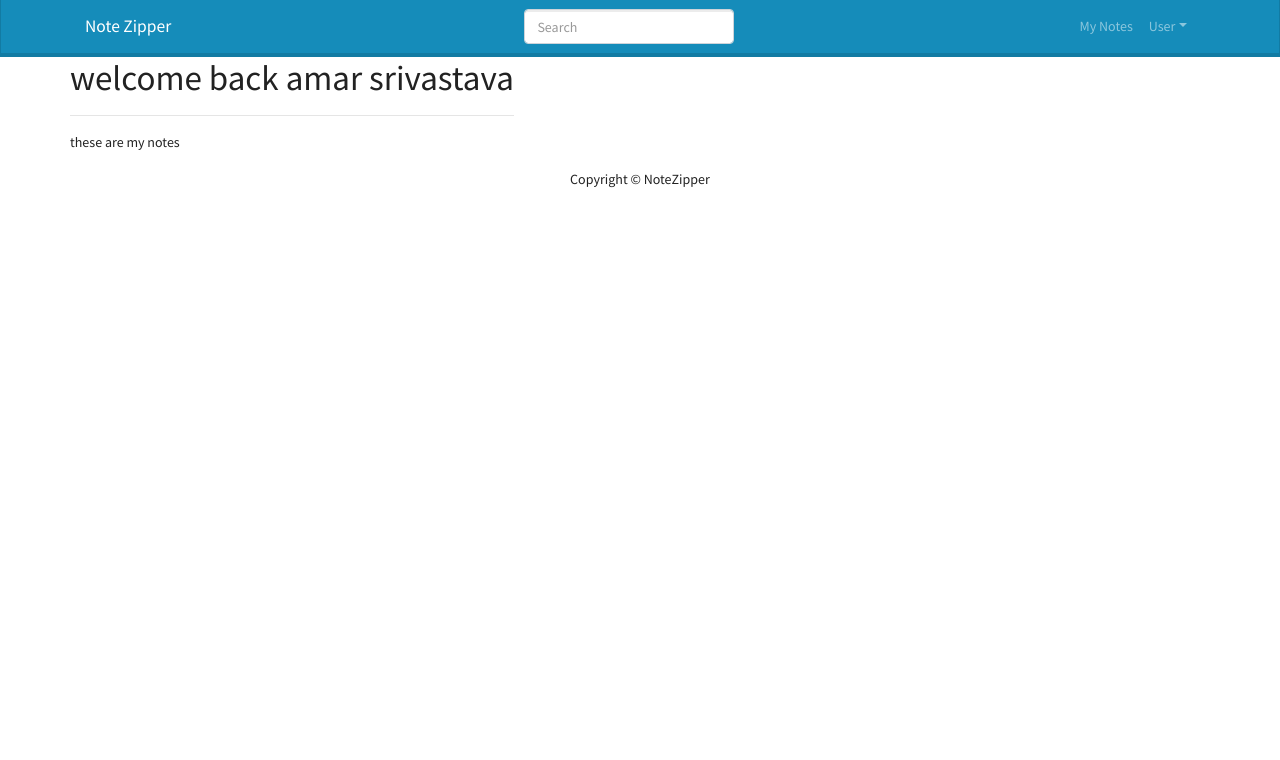
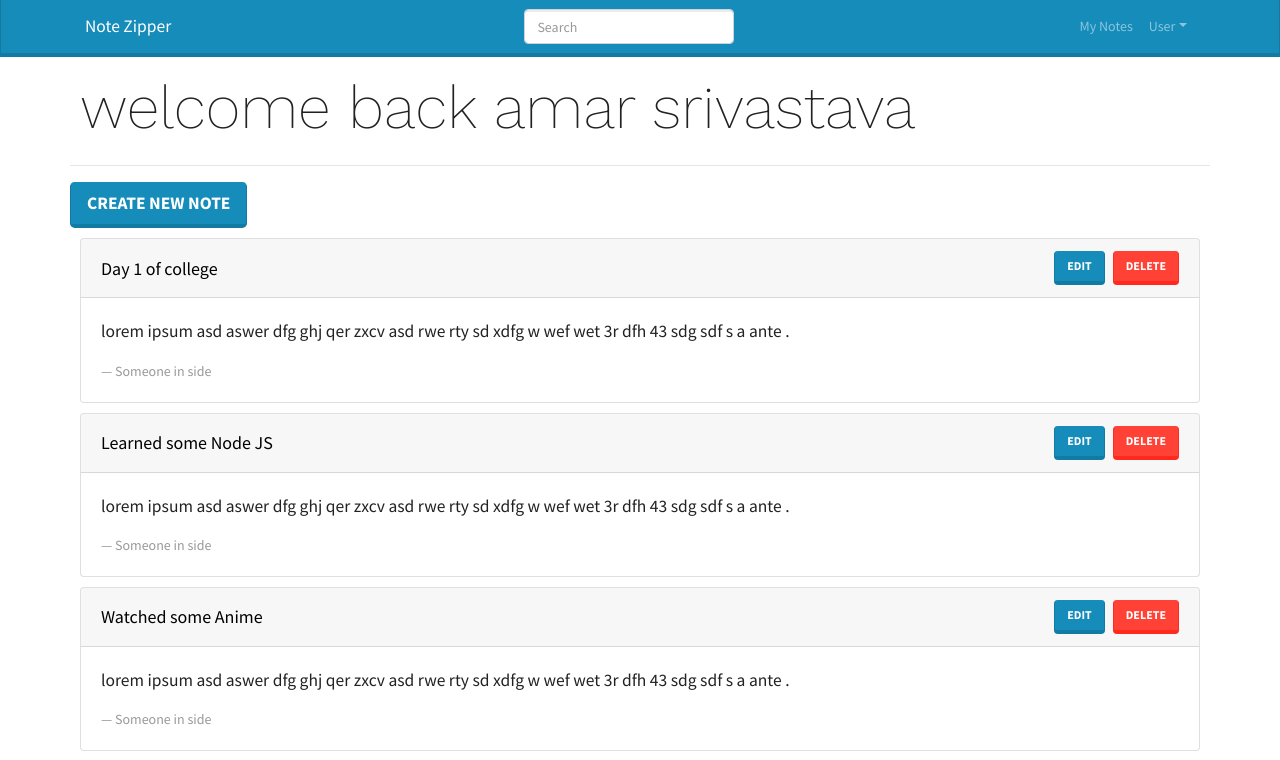
Before and after one commit to amarsrivastava68/NodeZipper-FullStack-Redux, a React (Create React App) app in the folder frontend/: page /mynotes in a window 1280 px wide. Shown: the top 760 px of the page. Built offline with nearby package versions, Linux system fonts and the light colour scheme.

Commit message:
added the My notes page ,implemented card functionality

```diff
--- a/frontend/src/components/MainScreen.js
+++ b/frontend/src/components/MainScreen.js
@@ -1,6 +1,6 @@
 import React from "react";
 import { Container, Row } from "react-bootstrap";
-
+import "./Screen.css";
 
 function MainScreen({ children, title }) {
   return (
--- /dev/null
+++ b/frontend/src/components/Screen.css
@@ -0,0 +1,27 @@
+@import url("https://fonts.googleapis.com/css2?family=Work+Sans:wght@200&display=swap");
+
+.mainback {
+  min-height: 93vh;
+  display: flex;
+  padding: 10px 0;
+}
+.page {
+  width: 100%;
+}
+.heading {
+  font-size: 60px;
+  /* font-family: "Ubuntu", sans-serif; */
+  font-family: "Work Sans", sans-serif;
+  padding: 5px 10px;
+}
+
+@media only screen and (min-width: 1200px) {
+}
+
+@media only screen and (max-width: 600px) {
+  .heading {
+    font-size: 30px;
+    display: flex;
+    justify-content: center;
+  }
+}
--- /dev/null
+++ b/frontend/src/data/notes.js
@@ -0,0 +1,30 @@
+const notes = [
+    {
+      _id: "1",
+      title: "Day 1 of college",
+      content:
+        "I made a few new friends and introduced myself to a lot of new teachers.",
+      category: "College",
+    },
+    {
+      _id: "2",
+      title: "Learned some Node JS",
+      content: "Learned how to create a server in node JS and my first API",
+      category: "Learning",
+    },
+    {
+      _id: "3",
+      title: "Watched some Anime",
+      content: "Finished 2 seasons of Attack on Titan and My Hero academia.",
+      category: "Entertainment",
+    },
+    {
+      _id: "4",
+      title: "Started React JS",
+      content:
+        "Made my first App in React JS, feels awesome to learn something new. I aim to be a full stack dev someday",
+      category: "Learning",
+    },
+  ];
+
+  module.exports = notes;
--- a/frontend/src/screens/myNotes/MyNotes.js
+++ b/frontend/src/screens/myNotes/MyNotes.js
@@ -1,9 +1,63 @@
-import React from 'react'
-import MainScreen from '../../components/MainScreen'
+import React from "react";
+import { Link } from "react-router-dom";
+import { Card, Button } from "react-bootstrap";
+import MainScreen from "../../components/MainScreen";
+import notes from "./../../data/notes";
 const MyNotes = () => {
+  const deleteHandler = (id) => {
+    if (window.confirm("are you sure ...")) {
+    }
+  };
   return (
-    <MainScreen title='welcome back amar srivastava'>these are my notes</MainScreen>
-  )
-}
+    <MainScreen title="welcome back amar srivastava">
+      <Link to="createnote">
+        <Button styles={{ marginLeft: 10, marginBottom: 6 }} size="lg">
+          Create New Note
+        </Button>
+      </Link>
+      {notes.map((note) => (
+        <Card style={{ margin: 10 }}>
+          <Card.Header style={{ display: "flex" }}>
+            <span
+              style={{
+                color: "black",
+                textDecoration: "none",
+                flex: 1,
+                cursor: "pointer",
+                alignSelf: "center",
+                fontSize: 18,
+              }}
+            >
+              {note.title}
+            </span>
+            <div>
+              <Button href={`/note/${note._id}`}>Edit</Button>
+              <Button
+                onClick={() => {
+                  deleteHandler(note._id);
+                }}
+                style={{ marginLeft: 8 }}
+                variant="danger"
+              >
+                Delete
+              </Button>
+            </div>
+          </Card.Header>
+          <Card.Body>
+            <blockquote className="blockquote mb-0">
+              <p>
+                lorem ipsum asd aswer dfg ghj qer zxcv asd rwe rty sd xdfg w wef
+                wet 3r dfh 43 sdg sdf s a ante .
+              </p>
+              <footer className="blockquote-footer">
+                Someone in side
+              </footer>
+            </blockquote>
+          </Card.Body>
+        </Card>
+      ))}
+    </MainScreen>
+  );
+};
 
-export default MyNotes
+export default MyNotes;
```
Also changed, not shown: frontend/src/App.js (+15 -19 lines).
